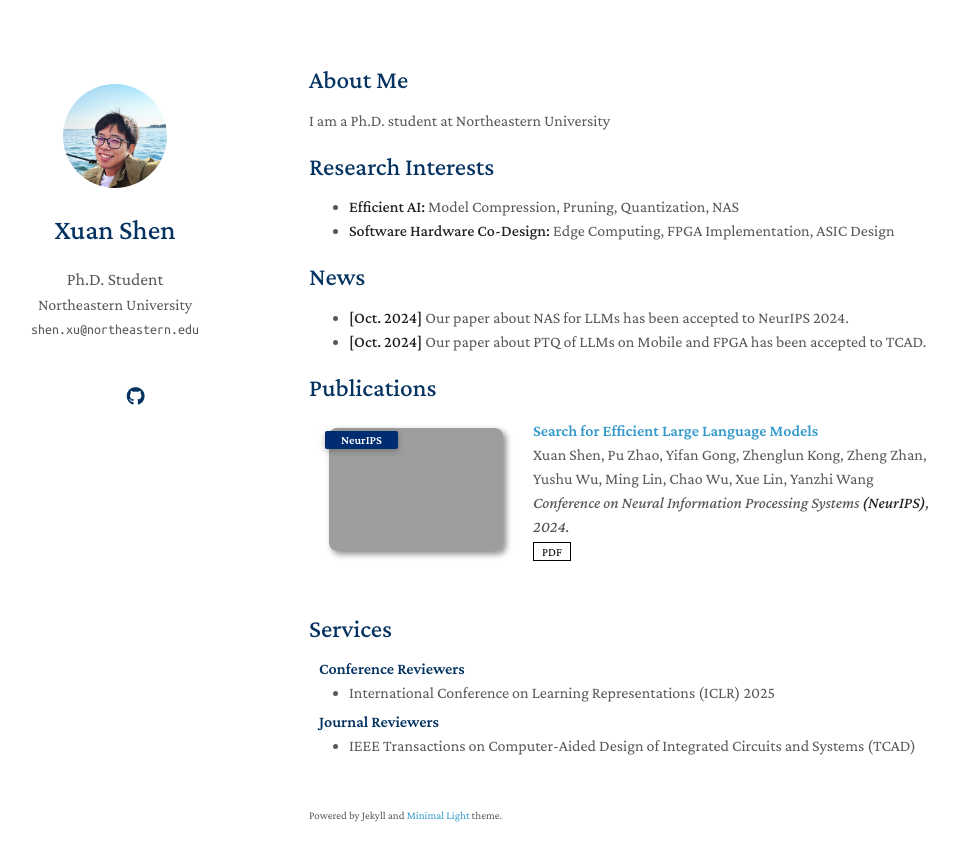
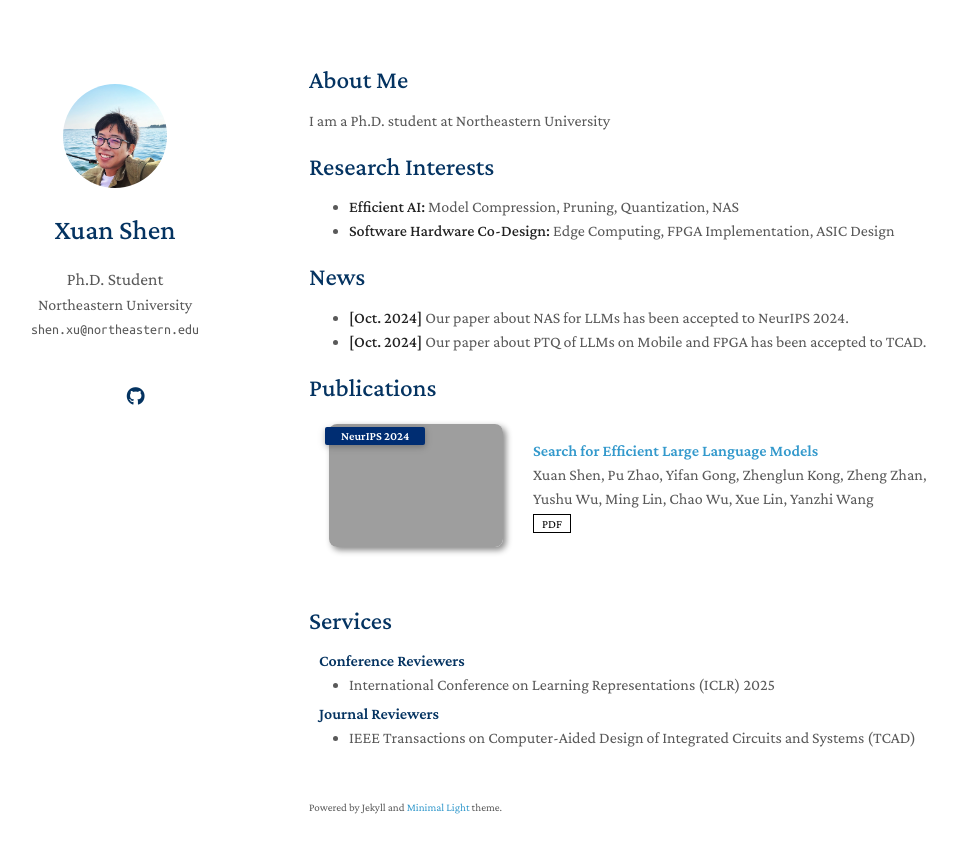
Before and after one commit to shawnricecake/shawnricecake.github.io, a Jekyll site: the page built from index.md, in a window 1280 px wide. Shown: the top 861 px of the page, without its empty margins (161-1120 px from the left). Built offline with Jekyll 4.4.1, drawn with Linux system fonts in a browser that asks for light colours; a style sheet for code colours, icons or effects is not loaded; our own code applies the rules of GitHub Pages for plain Markdown files; grey boxes are pictures that could not be loaded.

Commit message:
Update publications.yml

```diff
--- a/_data/publications.yml
+++ b/_data/publications.yml
@@ -2,10 +2,10 @@ main:
 
   - title: Search for Efficient Large Language Models
     authors: Xuan Shen, Pu Zhao, Yifan Gong, Zhenglun Kong, Zheng Zhan, Yushu Wu, Ming Lin, Chao Wu, Xue Lin, Yanzhi Wang
-    conference_short: NeurIPS
-    conference: Conference on Neural Information Processing Systems <strong>(NeurIPS)</strong>, 2024.
+    conference_short: NeurIPS 2024
+    # conference: <strong>NeurIPS</strong> 2024
     pdf: https://arxiv.org/pdf/2409.17372
     # code: https://github.com/shawnricecake/
     # bibtex:
-    image: ./assets/img/search-for-efficient-llms.pdf
+    image: ./assets/img/paper_search_llm.png
     # notes: Accept
```
